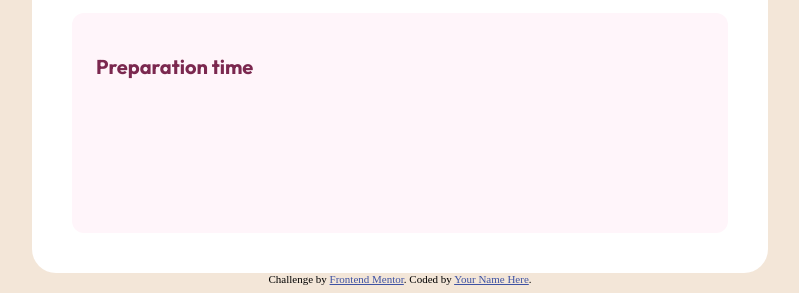
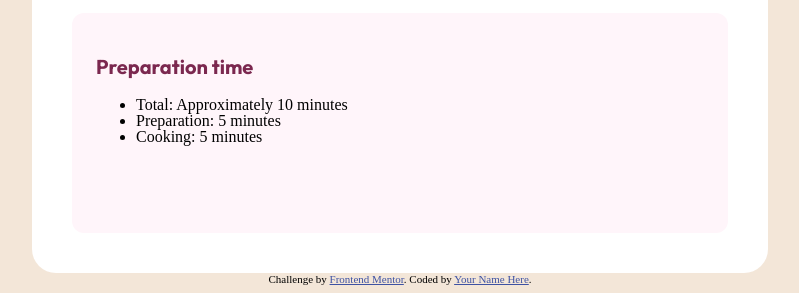
Before and after one commit to jburger69/Recipe-page-challenge, a plain HTML site: page index.html in a window 1280 px wide. Shown: the part 523-816 px from the top of the page, without its empty margins (240-1039 px from the left). Drawn offline with Linux system fonts and the light colour scheme.

Commit message:
Add unorderlist with 3 list items for prep time section

```diff
--- a/index.html
+++ b/index.html
@@ -34,6 +34,11 @@
       </div>
       <div class="recipe-prep-time">
         <p class="recipe-preperation-title">Preparation time</p>
+        <ul>
+          <li>Total: Approximately 10 minutes</li>
+          <li>Preparation: 5 minutes</li>
+          <li>Cooking: 5 minutes</li>
+        </ul>
       </div>
     </div>
   </div>
```
